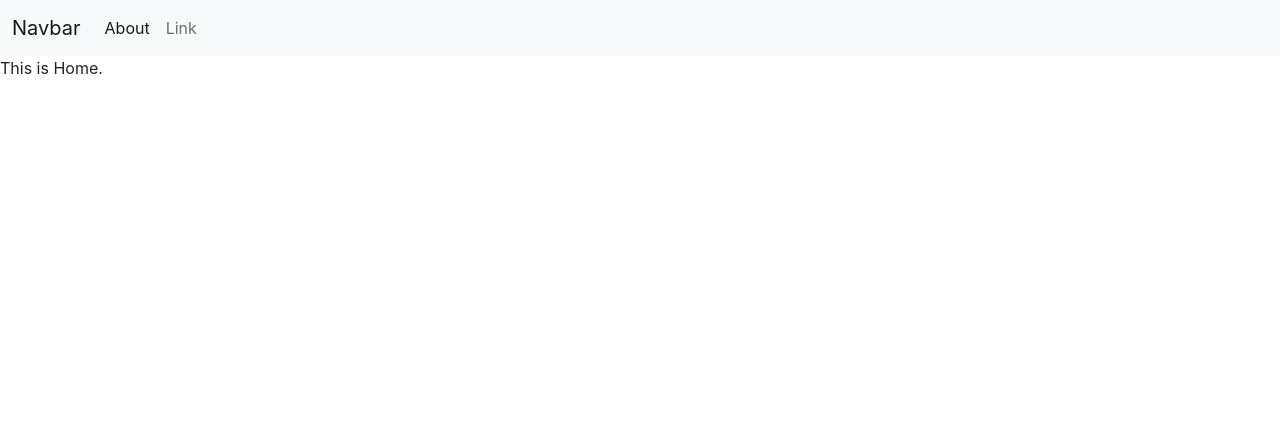
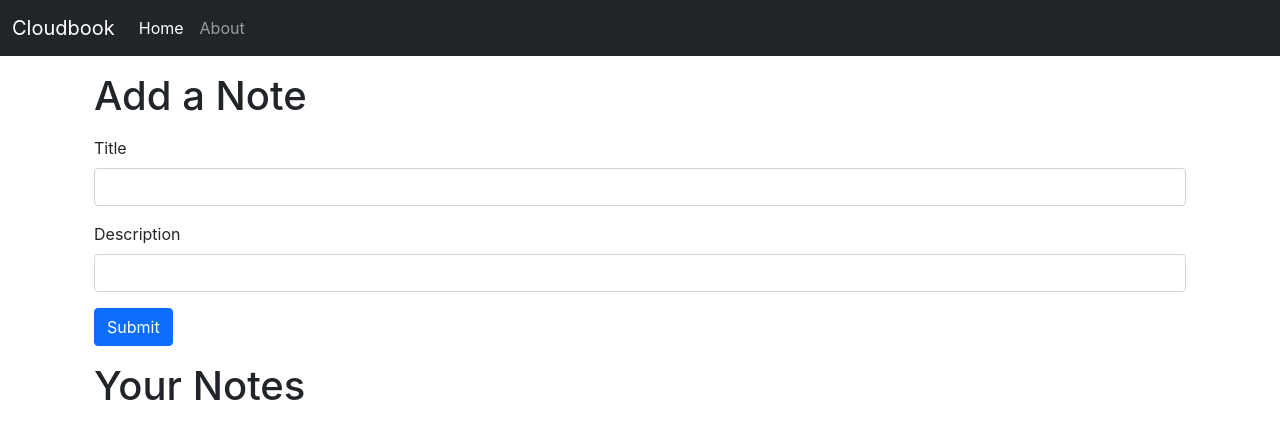
Before and after one commit to sushilkrg/CloudBook, a React (Create React App) app in the folder cloudbook-frontend/: page / in a window 1280 px wide. Shown: the top 438 px of the page. Built offline with nearby package versions, Linux system fonts and the light colour scheme.

Commit message:
Worked with context api, useLocation hook and Created form in Home.js to add Notes

```diff
--- a/cloudbook-frontend/src/App.js
+++ b/cloudbook-frontend/src/App.js
@@ -1,22 +1,26 @@
 import './App.css';
 // import React from "react";
 import { BrowserRouter as Router, Routes, Route } from "react-router-dom";
-
 import Navbar from './components/Navbar';
 import Home from './components/Home';
 import About from './components/About';
+import NoteState from './context/notes/NoteState';
 
 function App() {
   return (
     <>
+      <NoteState>
         <Router>
           <Navbar />
-        {/* Here used react router dom v6 structure */}
+          <div className="container">
+            {/* Here I have used react router dom v6 structure */}
             <Routes>
               <Route path='/' element={<Home />} />
               <Route path='/about' element={<About />} />
             </Routes>
+          </div>
         </Router>
+      </NoteState>
     </>
   );
 }
--- a/cloudbook-frontend/src/components/About.js
+++ b/cloudbook-frontend/src/components/About.js
@@ -1,9 +1,10 @@
-import React from 'react'
+import React, { useContext } from 'react'
 
 const About = () => {
+
     return (
         <div>
-            This is About
+            This is About page.
         </div>
     )
 }
--- a/cloudbook-frontend/src/components/Home.js
+++ b/cloudbook-frontend/src/components/Home.js
@@ -3,7 +3,25 @@
 const Home = () => {
     return (
         <div>
-            This is Home.
+            <div className="container my-3">
+
+                <h1>Add a Note</h1>
+                <form className='my-3'>
+                    <div className="mb-3">
+                        <label for="exampleInputEmail1" className="form-label">Title</label>
+                        <input type="text" className="form-control" id="exampleInputEmail1"/>
+                    </div>
+                    <div className="mb-3">
+                        <label for="exampleInputPassword1" className="form-label">Description</label>
+                        <input type="text" className="form-control" id="exampleInputPassword1" />
+                    </div>
+                    <button type="submit" className="btn btn-primary">Submit</button>
+                </form>
+            </div>
+
+            <div className="container">
+                <h1>Your Notes</h1>
+            </div>
         </div>
     )
 }
--- a/cloudbook-frontend/src/components/Navbar.js
+++ b/cloudbook-frontend/src/components/Navbar.js
@@ -1,21 +1,26 @@
-import React from 'react';
-import { Link } from 'react-router-dom';
+import React, { useEffect } from 'react';
+import { Link, useLocation } from 'react-router-dom';
+
 
 const Navbar = () => {
+    let location = useLocation();
+    useEffect(() => {
+        console.log(location.pathname);
+    }, [location]);
     return (
-        <nav className="navbar navbar-expand-lg navbar-light bg-light">
+        <nav className="navbar navbar-expand-lg navbar-dark bg-dark">
             <div className="container-fluid">
-                <Link className="navbar-brand" to="/">Navbar</Link>
+                <Link className="navbar-brand" to="/">Cloudbook</Link>
                 <button className="navbar-toggler" type="button" data-bs-toggle="collapse" data-bs-target="#navbarSupportedContent" aria-controls="navbarSupportedContent" aria-expanded="false" aria-label="Toggle navigation">
                     <span className="navbar-toggler-icon"></span>
                 </button>
                 <div className="collapse navbar-collapse" id="navbarSupportedContent">
                     <ul className="navbar-nav me-auto mb-2 mb-lg-0">
                         <li className="nav-item">
-                            <Link className="nav-link active" aria-current="page" to="/about">About</Link>
+                            <Link className={`nav-link ${location.pathname === "/" ? "active" : ""}`} aria-current="page" to="/">Home</Link>
                         </li>
                         <li className="nav-item">
-                            <Link className="nav-link" to="#">Link</Link>
+                            <Link className={`nav-link ${location.pathname === "/about" ? "active" : ""}`} to="/about">About</Link>
                         </li>
                     </ul>
                 </div>
--- /dev/null
+++ b/cloudbook-frontend/src/context/notes/NoteState.js
@@ -0,0 +1,14 @@
+import React from "react";
+import NoteContext from "./noteContext";
+
+const NoteState = (props) => {
+
+    return (
+        <NoteContext.Provider value={{}}>
+            {props.children}
+        </NoteContext.Provider>
+    )
+}
+
+
+export default NoteState;
--- /dev/null
+++ b/cloudbook-frontend/src/context/notes/noteContext.js
@@ -0,0 +1,6 @@
+import { createContext } from 'react';
+
+const noteContext =  createContext();
+
+
+export default noteContext;
```
Lines whose indentation alone changed are shown as unchanged.
